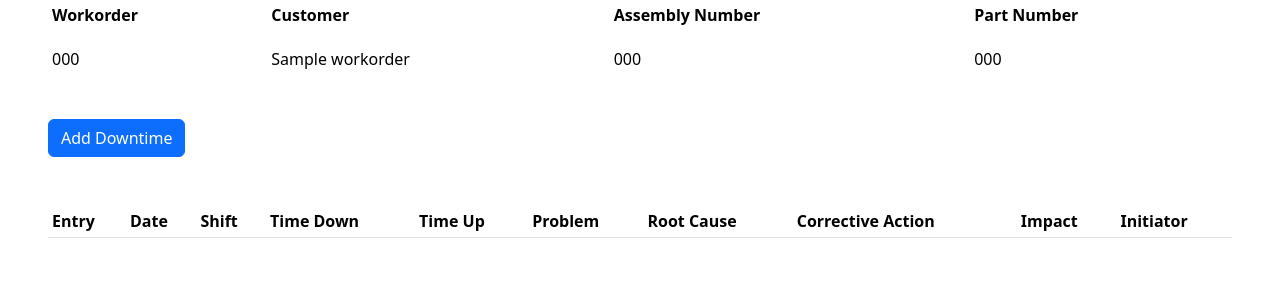
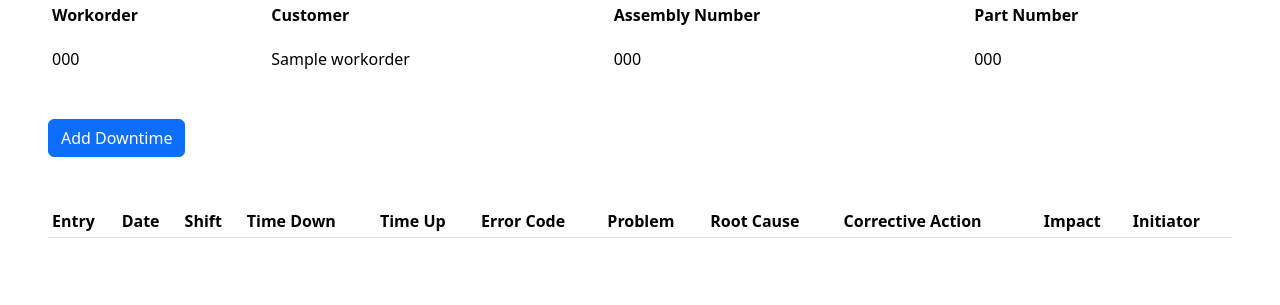
Before and after one commit to jaerrib/prod-pause, a Django app: page /workorders/1/ in a window 1280 px wide. Shown: the part 161-466 px from the top of the page. Run offline with Django 5.2, Linux system fonts and the light colour scheme; a user stored in the database is signed in; tables that the repository leaves empty hold one stand-in row (values such as "Sample post"); data that the repository does not hold is empty; parts of the project's set-up code (start-up, migrations or seed data) failed here and were passed over.

Commit message:
Add error code to history table

```diff
--- a/templates/workorder_detail.html
+++ b/templates/workorder_detail.html
@@ -43,6 +43,7 @@
             <th scope="col">Shift</th>
             <th scope="col">Time Down</th>
             <th scope="col">Time Up</th>
+            <th scope="col">Error Code</th>
             <th scope="col">Problem</th>
             <th scope="col">Root Cause</th>
             <th scope="col">Corrective Action</th>
@@ -69,6 +70,9 @@
                 {{ log.restart_time }}
             </td>
             <td class="py-3">
+                {{ log.error_code }}
+            </td>
+            <td class="py-3">
                 {{ log.problem }}
             </td>
             <td class="py-3">
```
